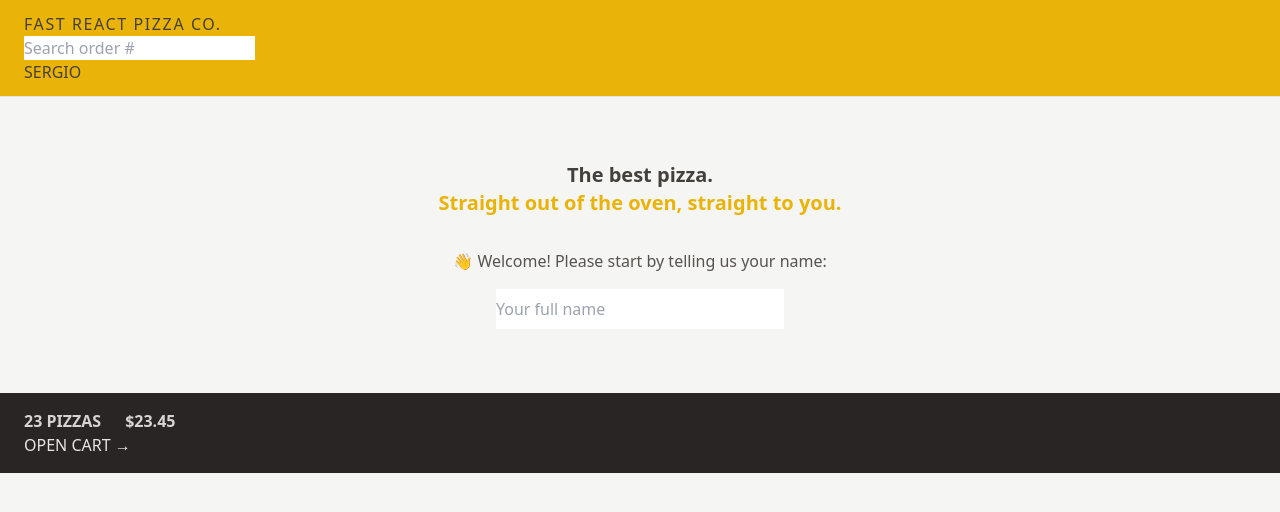
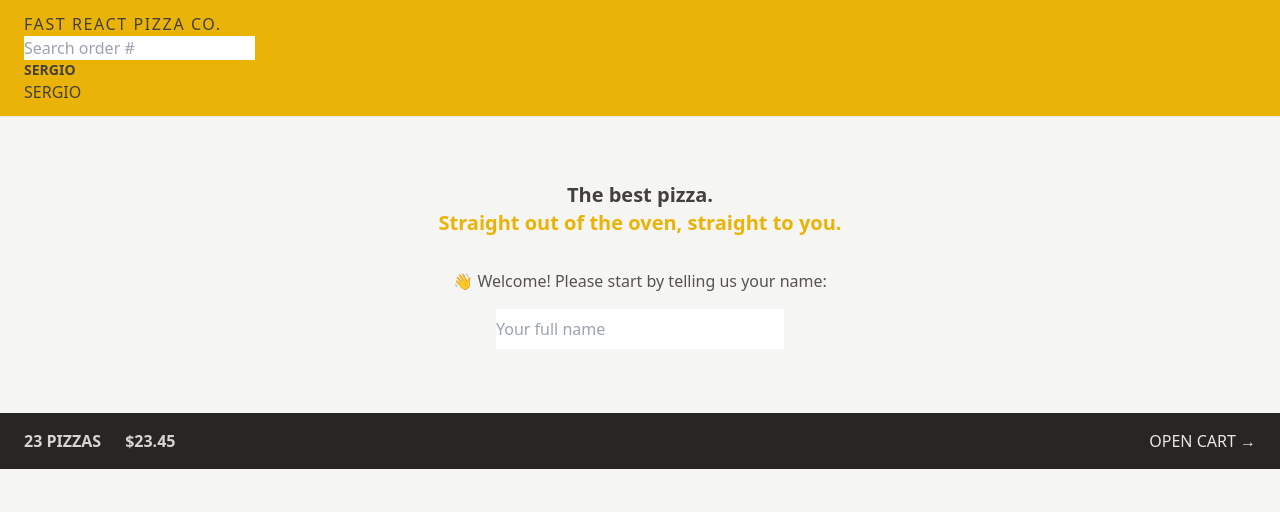
Before and after one commit to SergioKingOne/fast-pizza, a React (Vite) app: page / in a window 1280 px wide. Shown: the top 512 px of the page. Built offline with nearby package versions, Linux system fonts and the light colour scheme.

Commit message:
adding some flexbox

```diff
--- a/src/features/cart/CartOverview.jsx
+++ b/src/features/cart/CartOverview.jsx
@@ -2,7 +2,7 @@ import { Link } from 'react-router-dom';
 
 function CartOverview() {
   return (
-    <div className="bg-stone-800 px-4 py-4 text-sm uppercase text-stone-200 sm:px-6 md:text-base">
+    <div className="flex items-center justify-between bg-stone-800 px-4 py-4 text-sm uppercase text-stone-200 sm:px-6 md:text-base">
       <p className="space-x-4 font-semibold text-stone-300 sm:space-x-6">
         <span>23 pizzas</span>
         <span>$23.45</span>
--- a/src/features/user/Username.jsx
+++ b/src/features/user/Username.jsx
@@ -1,5 +1,5 @@
 function Username() {
-  return <div className="hidden text-sm font-semibold">Sergio</div>;
+  return <div className="hidden text-sm font-semibold md:block">Sergio</div>;
 }
 
 export default Username;
--- a/src/ui/Home.jsx
+++ b/src/ui/Home.jsx
@@ -1,7 +1,7 @@
 import CreateUser from '../features/user/CreateUser';
 function Home() {
   return (
-    <div className="my-10 text-center sm:my-16">
+    <div className="my-10 px-4 text-center sm:my-16">
       <h1 className="mb-8 text-xl font-semibold">
         The best pizza.
         <br />
```
